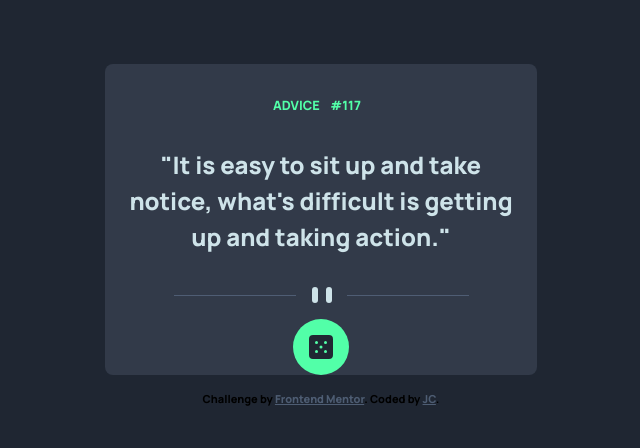
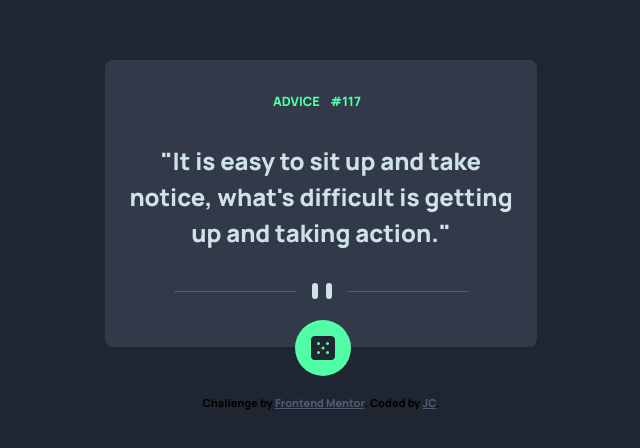
Before and after one commit to simplyJC/advice-generator-app-main, a plain HTML site: page index.html in a window 1280 px wide. Shown: the part 172-620 px from the top of the page, without its empty margins (319-959 px from the left). Drawn offline with Linux system fonts and the light colour scheme.

Commit message:
change to absolute

```diff
--- a/app/scss/components/_card.scss
+++ b/app/scss/components/_card.scss
@@ -1,5 +1,6 @@
 @use '../abstracts/' as *;
 .card {
+  position: relative;
   background: $clr-neutral-grayish-blue;
   max-width: 27rem;
   display: flex;
@@ -24,31 +25,31 @@
     padding: 1rem;
   }
   &__divider-line {
-    padding: 1rem 0 1rem 0;
+    padding: 1rem 0 3rem 0;
   }
-  &__image-icon {
+  &__image-container {
   }
   &__button-roll {
+    position: absolute;
+    bottom: -10%;
+    right:43%;
     border: none;
     padding: 1rem;
     border-radius: 50%;
-    //transform: translateY(50%);
     background: $clr-primary-green;
 
     &:hover {
-      box-shadow: 0px 0px 20px 9px rgba(0, 255, 128, 0.40);
+      box-shadow: 0px 0px 20px 9px rgba(0, 255, 128, 0.4);
       cursor: pointer;
       animation: loading 1s ease-in-out;
-      //transform: translateY(50%);
-    }
-    &:active {
-      animation: loading 500ms ease-in-out infinite;
+
     }
   }
   &__button-roll--loading {
     animation: loading 1s ease-in-out infinite;
     pointer-events: none;
     background: $clr-neutral-blue;
+
   }
 }
 
--- a/app/scss/layout/_body.scss
+++ b/app/scss/layout/_body.scss
@@ -8,12 +8,13 @@ body {
   background: $clr-neutral-dark-blue;
   display: grid;
   place-content: center;
+  gap: 2rem;
 }
 
 
 //Footer
 .attribution {
-  padding-top: 2rem;
+  //padding-top: 9rem;
   font-size: 11px;
   text-align: center;
 
--- a/index.html
+++ b/index.html
@@ -35,7 +35,7 @@
               alt="pattern-divider-mobile"
             />
           </div>
-          <div class="card__image-icon">
+          <div class="card__image-container">
             <button class="card__button-roll" data-button-generate>
               <img src="/images/icon-dice.svg" alt="dice" />
             </button>
```
Also changed, not shown: dist/main.css, 1 other file.
